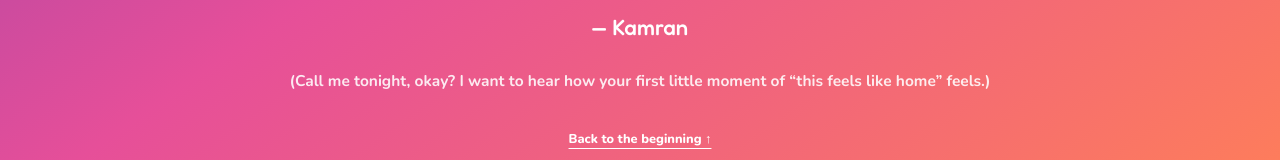
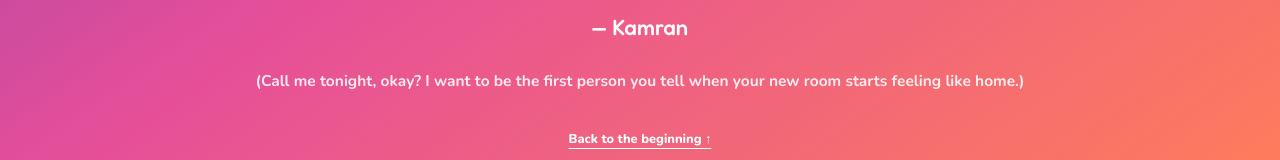
Before and after one commit to kamranq0078-glitch/Move, a plain HTML site: page index.html in a window 1280 px wide. Shown: the part 4901-5061 px from the top of the page. Drawn offline with nearby package versions, Linux system fonts and the light colour scheme.

Commit message:
Refine closing note

```diff
--- a/index.html
+++ b/index.html
@@ -83,7 +83,7 @@
           <h2>New room. New chapter.<br /><em>Same you</em> — just about to have a lot more fun proving how good you are at this.</h2>
           <p class="closing-copy">Go get settled in. I'm so proud of you already.</p>
           <p class="signature">— Kamran</p>
-          <p class="ps">(Call me tonight, okay? I want to hear how your first little moment of “this feels like home” feels.)</p>
+          <p class="ps">(Call me tonight, okay? I want to be the first person you tell when your new room starts feeling like home.)</p>
           <a class="back-top" href="#top">Back to the beginning ↑</a>
         </div>
       </section>
```
